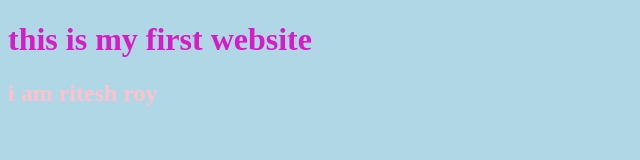
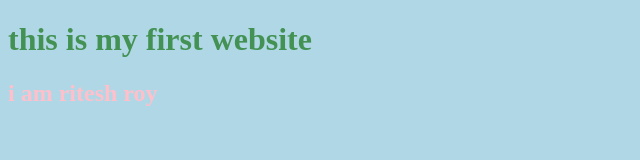
Before and after one commit to Ritesh-kumar38523/Ritesh-kumar, a plain HTML site: page index.html in a window 1280 px wide. Shown: the whole page, without its empty margins (0-640 px from the left). Drawn offline with Linux system fonts and the light colour scheme.

```diff
--- a/index.html
+++ b/index.html
@@ -16,8 +16,7 @@
     <h2>i am ritesh roy</h2>
     <style>
            h1{
-            color:rgb(216, 27, 200);
-
+            color:rgb(67, 146, 84);
            }
            h2{
 
```
